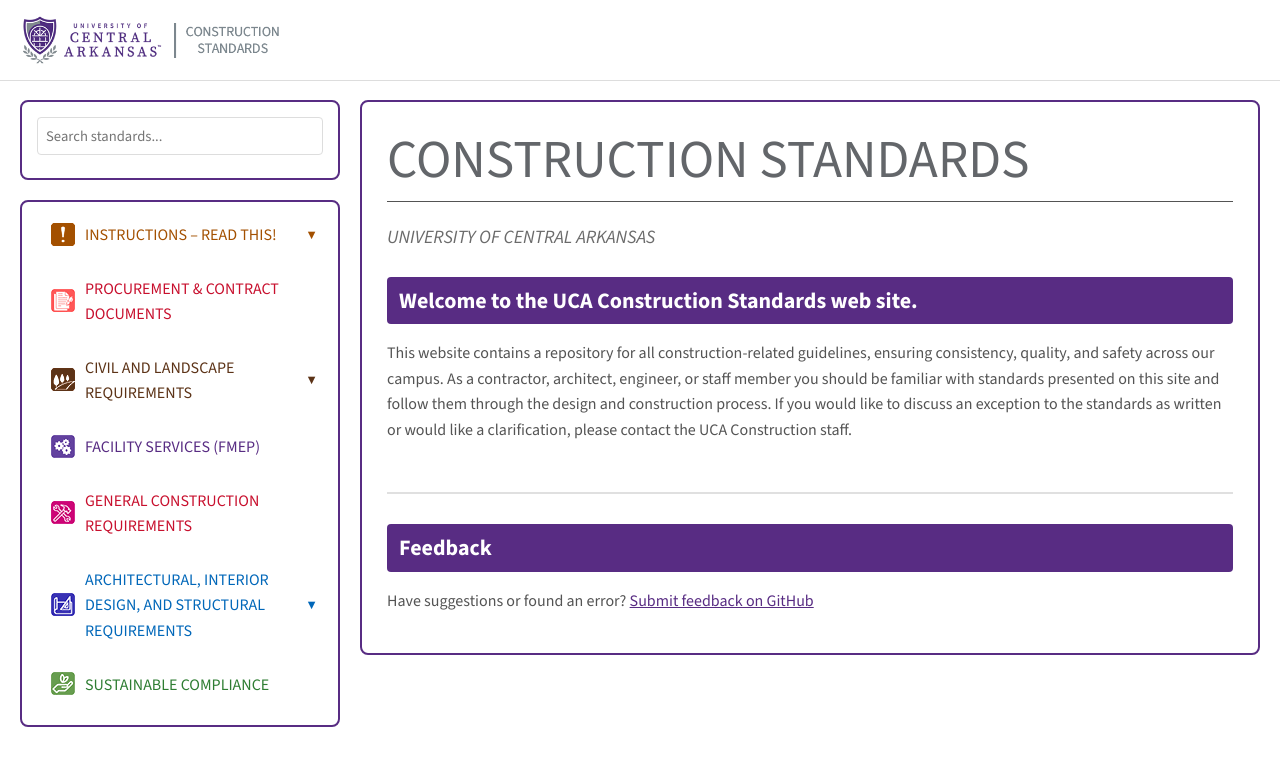
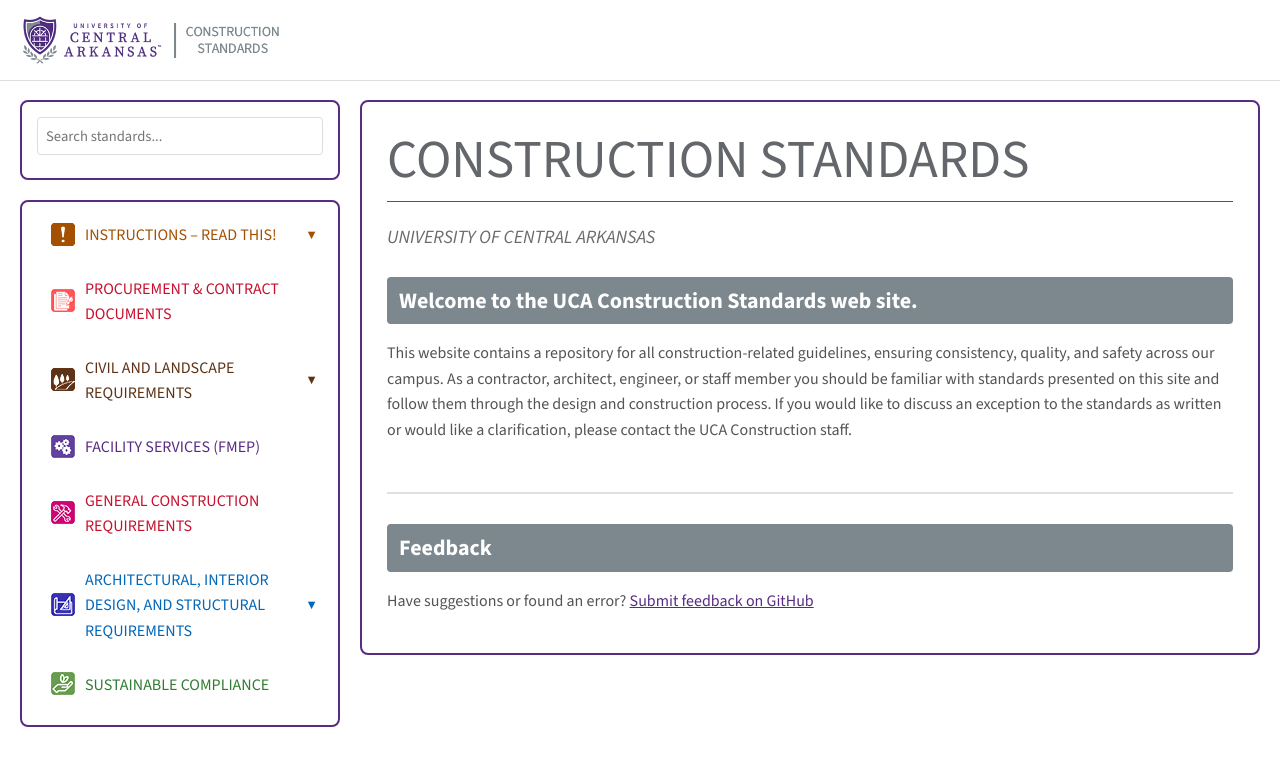
Before and after one commit to AMRJacob/UCA-Construction-Standards-CMS, a Jekyll site: the page built from index.md, in a window 1280 px wide. Shown: the top 766 px of the page. Built offline with Jekyll 4.4.1, drawn with Linux system fonts in a browser that asks for light colours; a script that is not in the unit is left out; comment, search, counter and statistics services are not loaded.

Commit message:
Update default.html

```diff
--- a/_layouts/default.html
+++ b/_layouts/default.html
@@ -79,7 +79,7 @@
       --hvac-orange: #a35000; /* Darkened for WCAG AA normal text contrast (5.67:1) */
       --site-green: #00a651;
       --sustainable-green: #2e7d32;
-      --soft-purple-banner: #582C83; /* Official UCA purple */
+      --soft-purple-banner: #7C878E; /* Official UCA gray */
       --body-text-gray: #545454;
       --subheading-gray: #6b6b6b; /* Darkened from #9c9c9c for WCAG AA contrast */
       --civil-rust: #5c3317; /* Dark brown - clearly distinct from orange */
```
